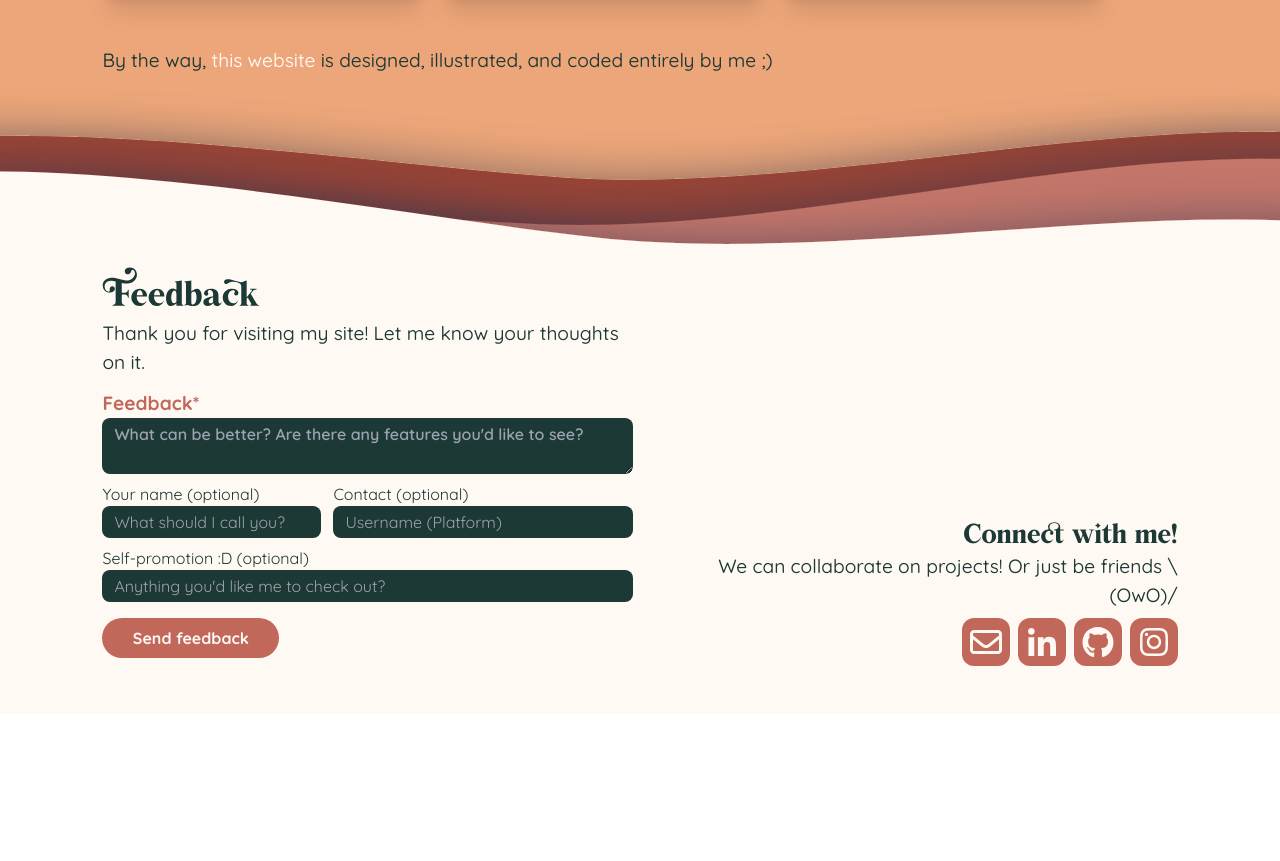
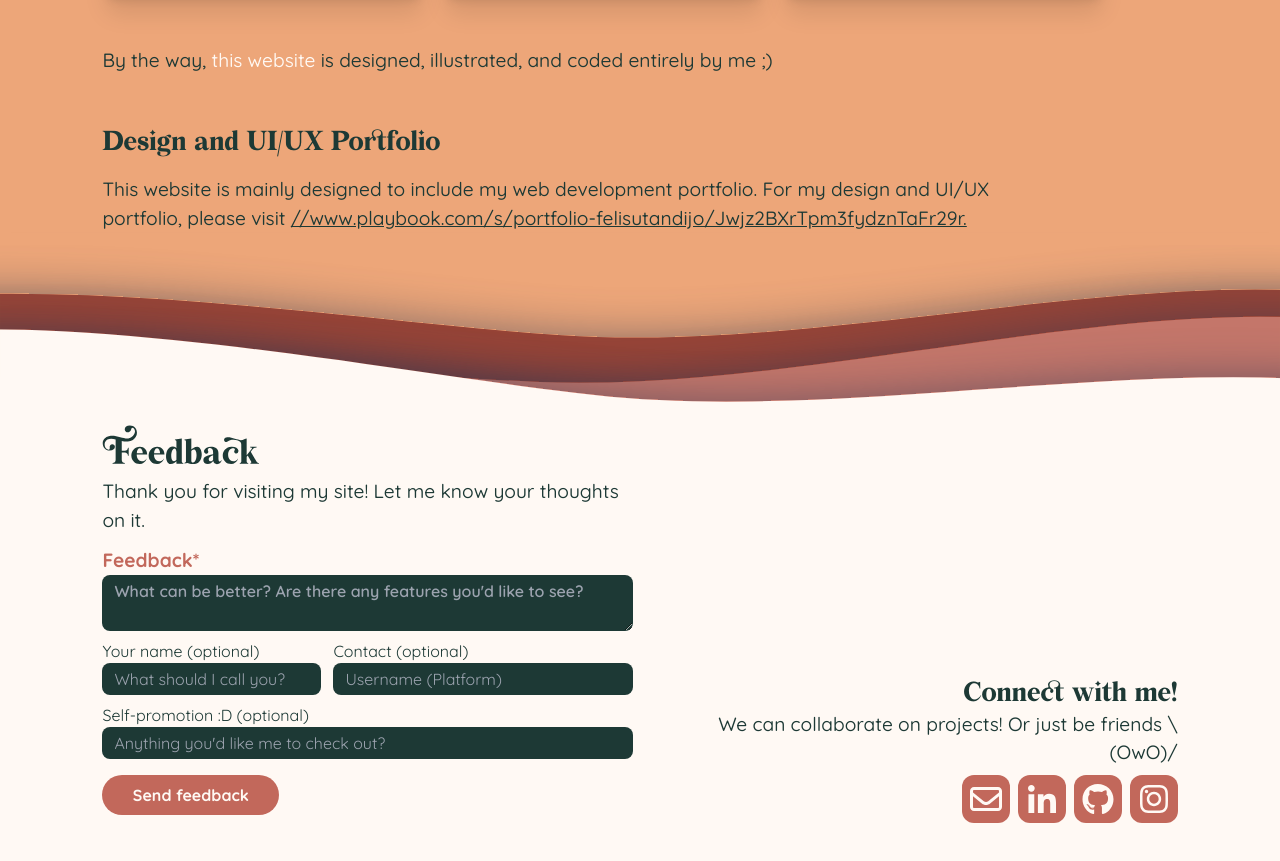
Before and after one commit to FelineJTD/Personal-Website, a Vue app: page / in a window 1280 px wide. Shown: the part 1546-2407 px from the top of the page. Before the commit the page ends 2260 px from the top, so only its background shows below. Built offline with nearby package versions, Linux system fonts and the light colour scheme; no server answers.

Commit message:
feat: UI/UX porto

```diff
--- a/src/views/HomePage.vue
+++ b/src/views/HomePage.vue
@@ -398,6 +398,19 @@ import PortfolioCard from "../components/PortfolioCard.vue";
         By the way, <span class="text-white">this website</span> is designed,
         illustrated, and coded entirely by me ;)
       </p>
+
+      <h1 class="mb-4">Design and UI/UX Portfolio</h1>
+      <p class="max-w-[60rem] mb-12">
+        This website is mainly designed to include my web development portfolio.
+        For my design and UI/UX portfolio, please visit
+        <a
+          href="https://www.playbook.com/s/portfolio-felisutandijo/Jwjz2BXrTpm3fydznTaFr29r"
+          target="_blank"
+          rel="noreferrer noopener"
+          class="text-teal-t underline hover:text-coral-t duration-300 cursor-pointer z-[45] relative"
+          >//www.playbook.com/s/portfolio-felisutandijo/Jwjz2BXrTpm3fydznTaFr29r.</a
+        >
+      </p>
     </section>
   </div>
 </template>
```
